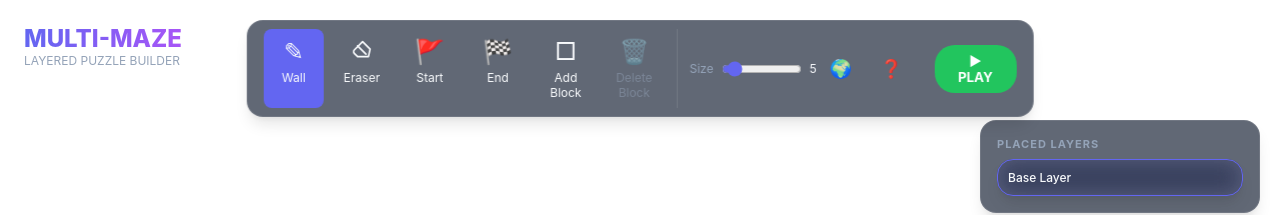
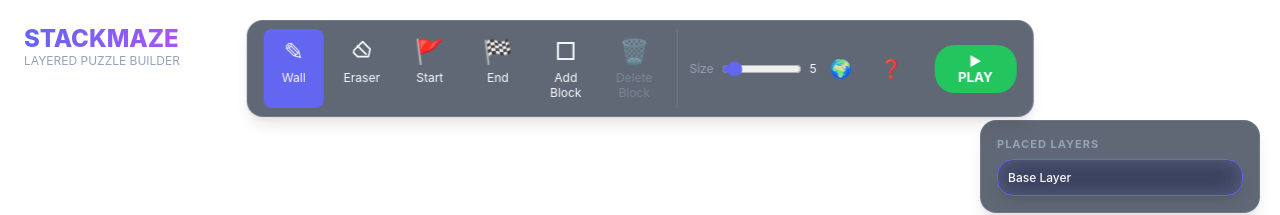
Before and after one commit to shanjiaming/multi-maze, a React (Vite) app: page / in a window 1280 px wide. Shown: the top 215 px of the page. Built offline with nearby package versions, Linux system fonts and the light colour scheme.

Commit message:
Rename project to StackMaze

```diff
--- a/index.html
+++ b/index.html
@@ -4,7 +4,7 @@
     <meta charset="UTF-8" />
     <link rel="icon" type="image/svg+xml" href="/vite.svg" />
     <meta name="viewport" content="width=device-width, initial-scale=1.0" />
-    <title>maze</title>
+    <title>StackMaze</title>
   </head>
   <body>
     <div id="root"></div>
--- a/src/App.jsx
+++ b/src/App.jsx
@@ -133,7 +133,7 @@ function App() {
           {/* Logo / Header */}
           <div className="app-header" style={{ position: 'absolute', top: '24px', left: '24px', pointerEvents: 'none' }}>
             <h1 style={{ fontSize: '1.5rem', fontWeight: '800', background: 'linear-gradient(to right, #6366f1, #a855f7)', WebkitBackgroundClip: 'text', WebkitTextFillColor: 'transparent' }}>
-              MULTI-MAZE
+              STACKMAZE
             </h1>
             <p style={{ fontSize: '0.75rem', color: 'var(--text-muted)' }}>LAYERED PUZZLE BUILDER</p>
           </div>
```
